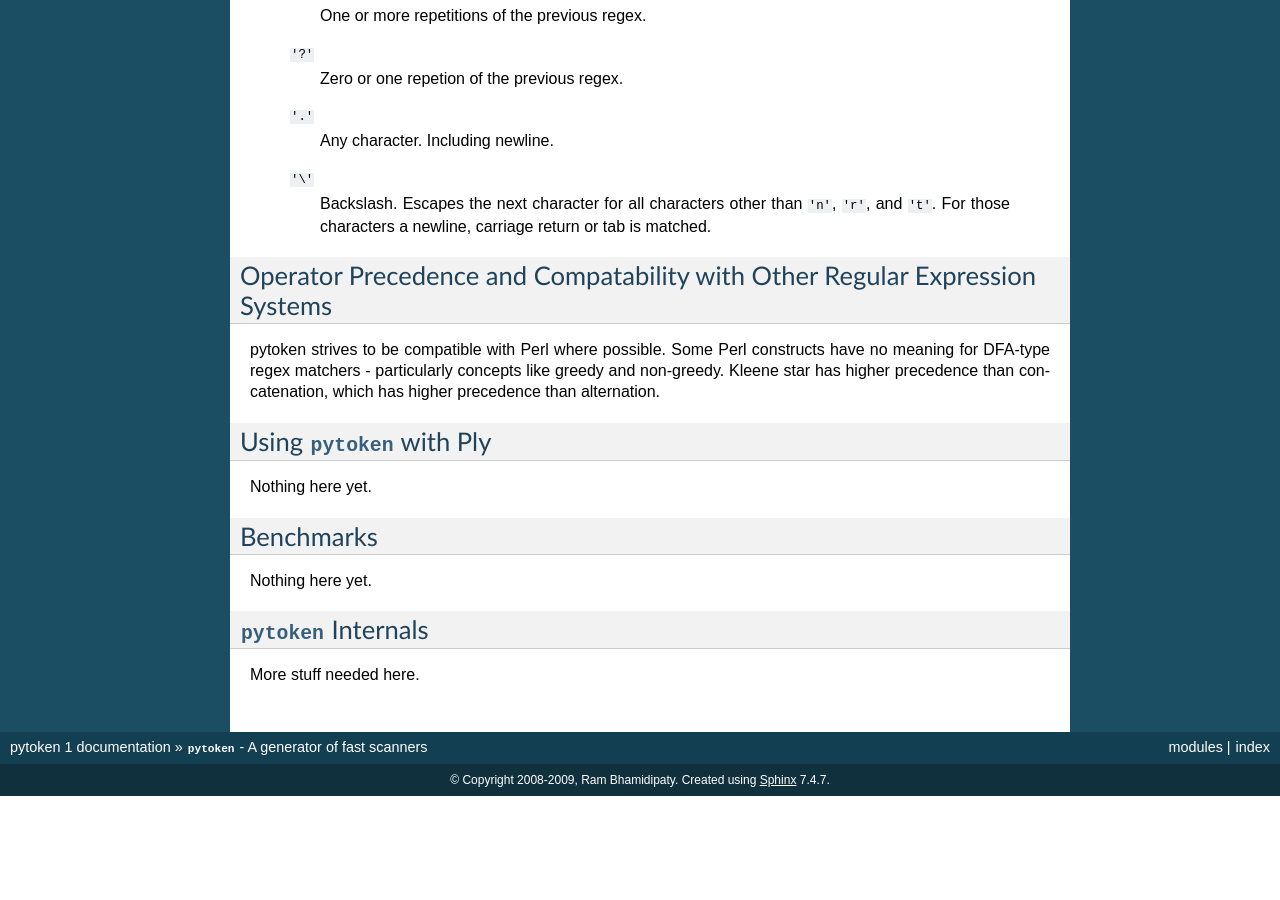
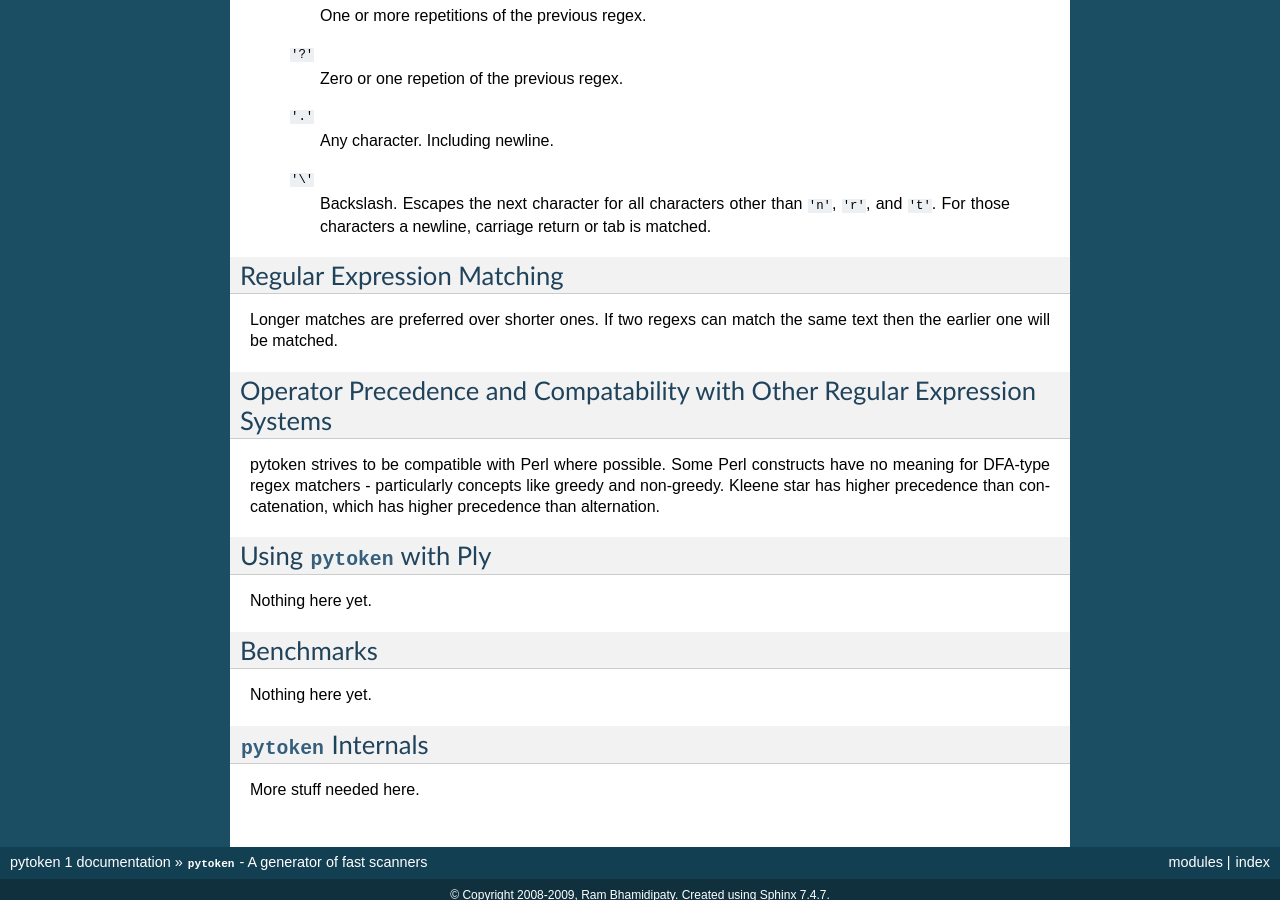
Before and after one commit to zurgzurg/pytoken, a Sphinx documentation site: the page built from doc/index.rst, in a window 1280 px wide and 900 px high, scrolled down 3855 px. Built offline with Sphinx 7.4.7, drawn with Linux system fonts in a browser that asks for light colours; before the commit the page ends 4651 px from its top, so only the background shows below that; some of the changed text lies outside the part shown.

Commit message:
update docs

```diff
--- a/doc/index.rst
+++ b/doc/index.rst
@@ -77,7 +77,7 @@
 can change on each call. This techique can be used to handle
 switching the input stream on a per-token basis.
 
-The scanners are designed to store all state
+The scanners are designed to store all state.
 
 Protocol for :meth:`lexer.get_token()`
 ----------------------------------------
@@ -267,6 +267,12 @@
     ``'n'``, ``'r'``, and ``'t'``. For those characters a newline, carriage
     return or tab is matched.
 
+Regular Expression Matching
+---------------------------
+Longer matches are preferred over shorter ones. If two regexs can match the
+same text then the earlier one will be matched.
+
+
 Operator Precedence and Compatability with Other Regular Expression Systems
 ---------------------------------------------------------------------------
 pytoken strives to be compatible with Perl where possible. Some Perl
```
